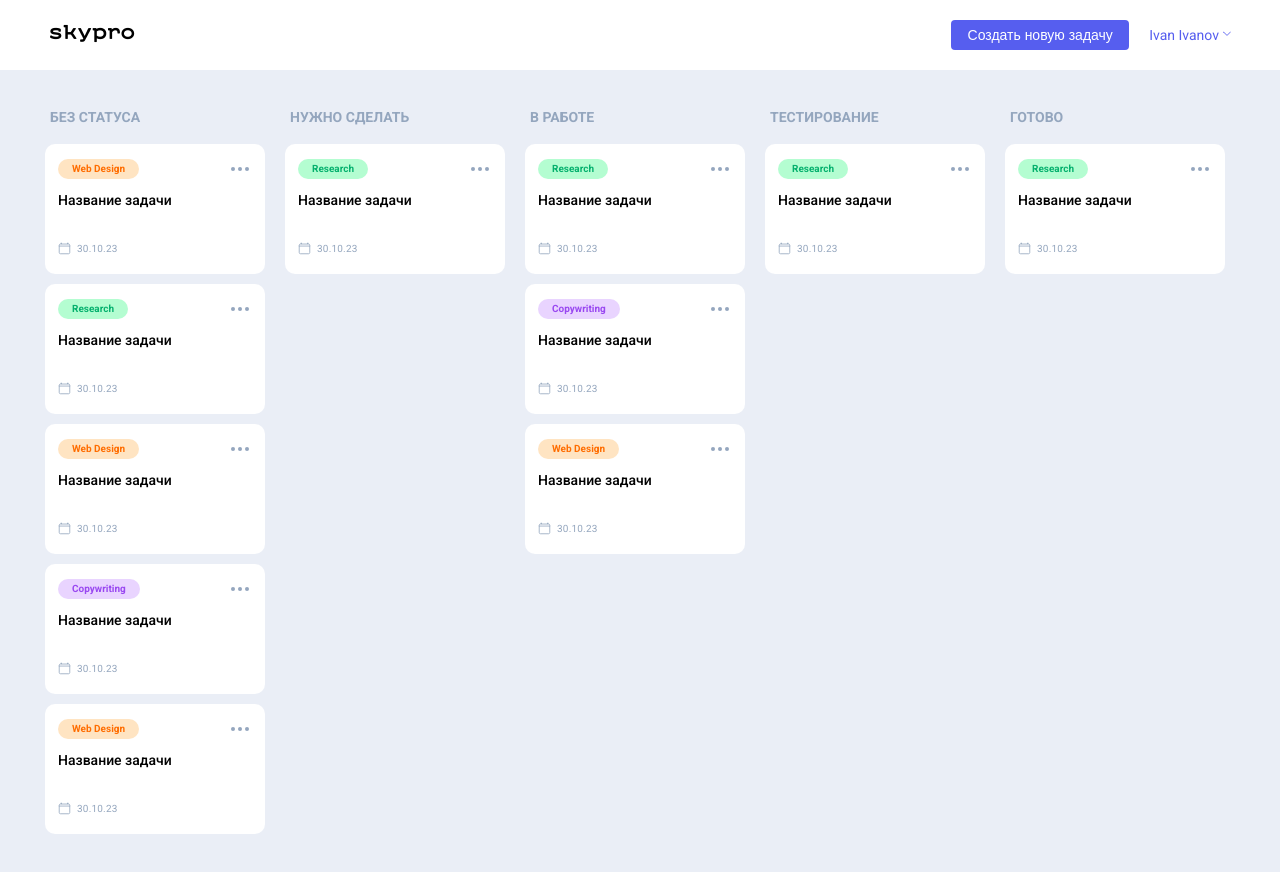
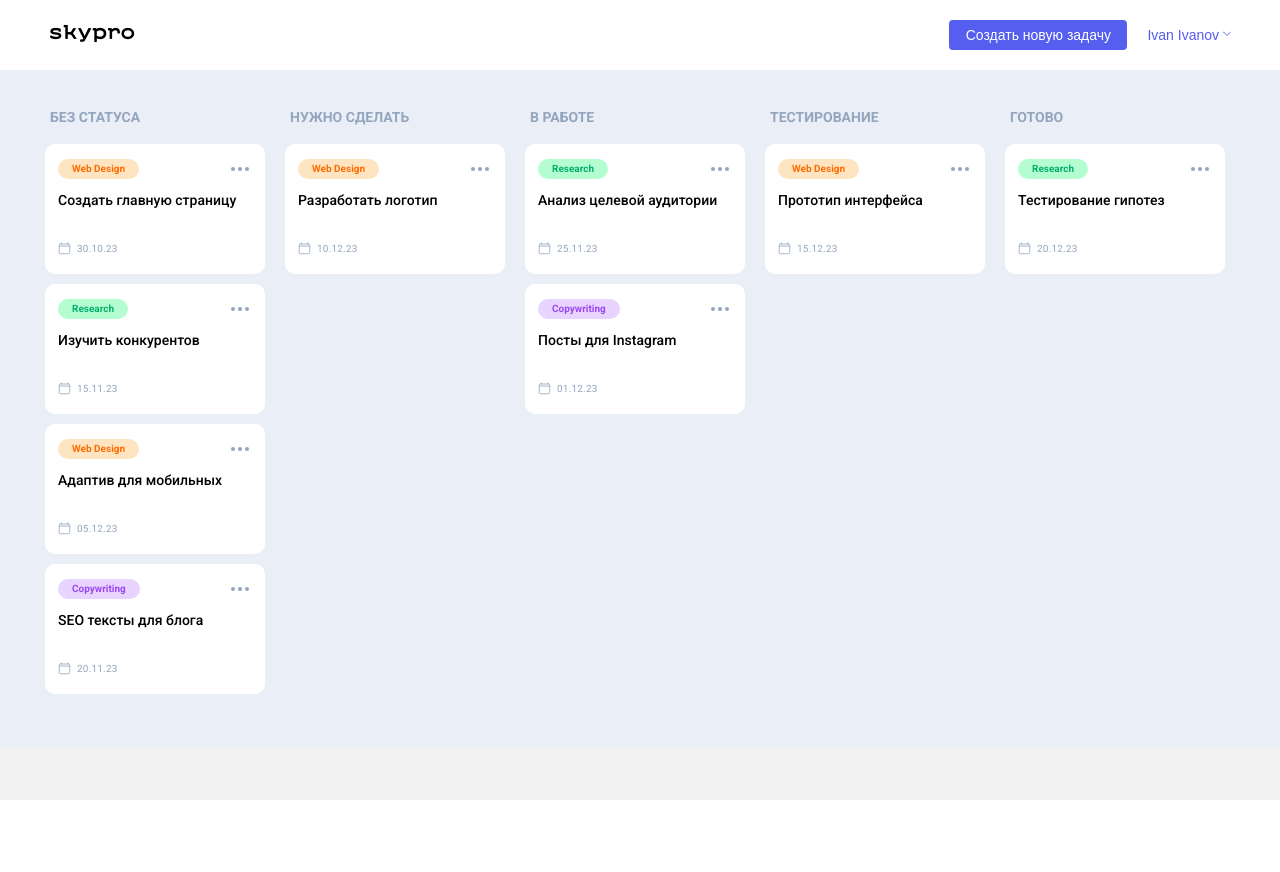
Before and after one commit to dikimiks/skypro-kanban, a Vue app: page / in a window 1280 px wide. Shown: the top 872 px of the page. After the commit the page ends 800 px from the top, so only its background shows below. Built offline with nearby package versions, Linux system fonts and the light colour scheme.

Commit message:
попап и загрузка

```diff
--- a/src/assets/css/main.css
+++ b/src/assets/css/main.css
@@ -1088,4 +1088,35 @@ body {
   .pop-exit__form-group {
     display: block;
   }
-}/*# sourceMappingURL=main.css.map */
+
+  /* Стили для загрузки */
+.loading-container {
+  display: flex;
+  flex-direction: column;
+  align-items: center;
+  justify-content: center;
+  min-height: 400px;
+  width: 100%;
+}
+
+.loading-spinner {
+  width: 50px;
+  height: 50px;
+  border: 4px solid #f3f3f3;
+  border-top: 4px solid #565eef;
+  border-radius: 50%;
+  animation: spin 1s linear infinite;
+}
+
+.loading-text {
+  margin-top: 20px;
+  font-size: 16px;
+  color: #94a6be;
+  font-family: 'Roboto', sans-serif;
+}
+
+@keyframes spin {
+  0% { transform: rotate(0deg); }
+  100% { transform: rotate(360deg); }
+}
+}
--- a/src/components/BaseHeader.vue
+++ b/src/components/BaseHeader.vue
@@ -2,14 +2,12 @@
   <header class="header">
     <div class="container">
       <div class="header__block">
-        <!-- Светлый логотип -->
+        <!-- Логотипы -->
         <div class="header__logo _show _light">
           <a href="" target="_self">
             <img src="/images/logo.png" alt="logo" />
           </a>
         </div>
-
-        <!-- Темный логотип -->
         <div class="header__logo _dark">
           <a href="" target="_self">
             <img src="/images/logo_dark.png" alt="logo" />
@@ -17,15 +15,23 @@
         </div>
 
         <nav class="header__nav">
-          <button class="header__btn-main-new _hover01" id="btnMainNew">
+          <button class="header__btn-main-new _hover01">
             <a href="#popNewCard">Создать новую задачу</a>
           </button>
 
-          <a href="#user-set-target" class="header__user _hover02">
+          <!-- Кнопка пользователя -->
+          <button
+            class="header__user _hover02"
+            @click="toggleUserPopup"
+          >
             Ivan Ivanov
-          </a>
+          </button>
 
-          <div class="header__pop-user-set pop-user-set" id="user-set-target">
+          <!-- Модалка пользователя -->
+          <div
+            class="header__pop-user-set pop-user-set"
+            :style="{ display: isUserPopupVisible ? 'block' : 'none' }"
+          >
             <p class="pop-user-set__name">Ivan Ivanov</p>
             <p class="pop-user-set__mail">ivan.ivanov@gmail.com</p>
             <div class="pop-user-set__theme">
@@ -41,3 +47,28 @@
     </div>
   </header>
 </template>
+
+<script setup>
+import { ref } from 'vue'
+
+const isUserPopupVisible = ref(false)
+
+const toggleUserPopup = () => {
+  isUserPopupVisible.value = !isUserPopupVisible.value
+}
+
+// Закрыть попап при клике вне его (опционально)
+const closeUserPopup = () => {
+  isUserPopupVisible.value = false
+}
+</script>
+
+<style scoped>
+.header__user {
+  cursor: pointer;
+  background: none;
+  border: none;
+  font-size: 14px;
+  font-weight: 500;
+}
+</style>
--- a/src/components/TaskDesk.vue
+++ b/src/components/TaskDesk.vue
@@ -3,91 +3,30 @@
     <div class="container">
       <div class="main__block">
         <div class="main__content">
-          <!-- Колонка 1: Без статуса -->
-          <TaskColumn column-title="Без статуса">
-            <Task
-              theme="orange"
-              theme-text="Web Design"
-              task-title="Название задачи"
-              date="30.10.23"
-            />
-            <Task
-              theme="green"
-              theme-text="Research"
-              task-title="Название задачи"
-              date="30.10.23"
-            />
-            <Task
-              theme="orange"
-              theme-text="Web Design"
-              task-title="Название задачи"
-              date="30.10.23"
-            />
-            <Task
-              theme="purple"
-              theme-text="Copywriting"
-              task-title="Название задачи"
-              date="30.10.23"
-            />
-            <Task
-              theme="orange"
-              theme-text="Web Design"
-              task-title="Название задачи"
-              date="30.10.23"
-            />
-          </TaskColumn>
+          <!-- Состояние загрузки -->
+          <div v-if="isLoading" class="loading-container">
+            <div class="loading-spinner"></div>
+            <p class="loading-text">Данные загружаются...</p>
+          </div>
 
-          <!-- Колонка 2: Нужно сделать -->
-          <TaskColumn column-title="Нужно сделать">
-            <Task
-              theme="green"
-              theme-text="Research"
-              task-title="Название задачи"
-              date="30.10.23"
-            />
-          </TaskColumn>
-
-          <!-- Колонка 3: В работе -->
-          <TaskColumn column-title="В работе">
-            <Task
-              theme="green"
-              theme-text="Research"
-              task-title="Название задачи"
-              date="30.10.23"
-            />
-            <Task
-              theme="purple"
-              theme-text="Copywriting"
-              task-title="Название задачи"
-              date="30.10.23"
-            />
-            <Task
-              theme="orange"
-              theme-text="Web Design"
-              task-title="Название задачи"
-              date="30.10.23"
-            />
-          </TaskColumn>
-
-          <!-- Колонка 4: Тестирование -->
-          <TaskColumn column-title="Тестирование">
-            <Task
-              theme="green"
-              theme-text="Research"
-              task-title="Название задачи"
-              date="30.10.23"
-            />
-          </TaskColumn>
-
-          <!-- Колонка 5: Готово -->
-          <TaskColumn column-title="Готово">
-            <Task
-              theme="green"
-              theme-text="Research"
-              task-title="Название задачи"
-              date="30.10.23"
-            />
-          </TaskColumn>
+          <!-- Колонки с задачами -->
+          <template v-else>
+            <TaskColumn
+              v-for="column in columns"
+              :key="column.status"
+              :column-title="column.title"
+            >
+              <Task
+                v-for="task in column.tasks"
+                :key="task.id"
+                :task-id="task.id"
+                :theme="getThemeClass(task.topic)"
+                :theme-text="task.topic"
+                :task-title="task.title"
+                :date="task.date"
+              />
+            </TaskColumn>
+          </template>
         </div>
       </div>
     </div>
@@ -95,6 +34,86 @@
 </template>
 
 <script setup>
+import { ref, onMounted } from 'vue'
 import TaskColumn from './TaskColumn.vue'
 import Task from './Task.vue'
+import { tasksData } from '../data/tasks.js'
+
+// Состояние загрузки
+const isLoading = ref(true)
+
+// Статусы колонок
+const columnStatuses = [
+  { status: "Без статуса", title: "Без статуса" },
+  { status: "Нужно сделать", title: "Нужно сделать" },
+  { status: "В работе", title: "В работе" },
+  { status: "Тестирование", title: "Тестирование" },
+  { status: "Готово", title: "Готово" }
+]
+
+// Данные для колонок
+const columns = ref([])
+
+// Функция для получения цвета темы
+const getThemeClass = (topic) => {
+  const themes = {
+    "Web Design": "orange",
+    "Research": "green",
+    "Copywriting": "purple"
+  }
+  return themes[topic] || "orange"
+}
+
+// Имитация загрузки данных
+const loadTasks = () => {
+  isLoading.value = true
+
+  // Имитация задержки загрузки (500ms)
+  setTimeout(() => {
+    // Группируем задачи по статусам
+    columns.value = columnStatuses.map(column => ({
+      ...column,
+      tasks: tasksData.filter(task => task.status === column.status)
+    }))
+
+    isLoading.value = false
+  }, 500)
+}
+
+// Загружаем данные при монтировании компонента
+onMounted(() => {
+  loadTasks()
+})
 </script>
+
+<style scoped>
+.loading-container {
+  display: flex;
+  flex-direction: column;
+  align-items: center;
+  justify-content: center;
+  min-height: 400px;
+  width: 100%;
+}
+
+.loading-spinner {
+  width: 50px;
+  height: 50px;
+  border: 4px solid #f3f3f3;
+  border-top: 4px solid #4B6A9B;
+  border-radius: 50%;
+  animation: spin 1s linear infinite;
+}
+
+.loading-text {
+  margin-top: 20px;
+  font-size: 16px;
+  color: #94A6BE;
+  font-family: 'Roboto', sans-serif;
+}
+
+@keyframes spin {
+  0% { transform: rotate(0deg); }
+  100% { transform: rotate(360deg); }
+}
+</style>
--- /dev/null
+++ b/src/data/tasks.js
@@ -0,0 +1,66 @@
+// src/data/tasks.js
+export const tasksData = [
+  {
+    id: 1,
+    topic: "Web Design",
+    title: "Создать главную страницу",
+    date: "30.10.23",
+    status: "Без статуса"
+  },
+  {
+    id: 2,
+    topic: "Research",
+    title: "Изучить конкурентов",
+    date: "15.11.23",
+    status: "Без статуса"
+  },
+  {
+    id: 3,
+    topic: "Web Design",
+    title: "Адаптив для мобильных",
+    date: "05.12.23",
+    status: "Без статуса"
+  },
+  {
+    id: 4,
+    topic: "Copywriting",
+    title: "SEO тексты для блога",
+    date: "20.11.23",
+    status: "Без статуса"
+  },
+  {
+    id: 5,
+    topic: "Web Design",
+    title: "Разработать логотип",
+    date: "10.12.23",
+    status: "Нужно сделать"
+  },
+  {
+    id: 6,
+    topic: "Research",
+    title: "Анализ целевой аудитории",
+    date: "25.11.23",
+    status: "В работе"
+  },
+  {
+    id: 7,
+    topic: "Copywriting",
+    title: "Посты для Instagram",
+    date: "01.12.23",
+    status: "В работе"
+  },
+  {
+    id: 8,
+    topic: "Web Design",
+    title: "Прототип интерфейса",
+    date: "15.12.23",
+    status: "Тестирование"
+  },
+  {
+    id: 9,
+    topic: "Research",
+    title: "Тестирование гипотез",
+    date: "20.12.23",
+    status: "Готово"
+  }
+]
```
Also changed, not shown: 1 other file (tests, documents, lock files or other folders).
